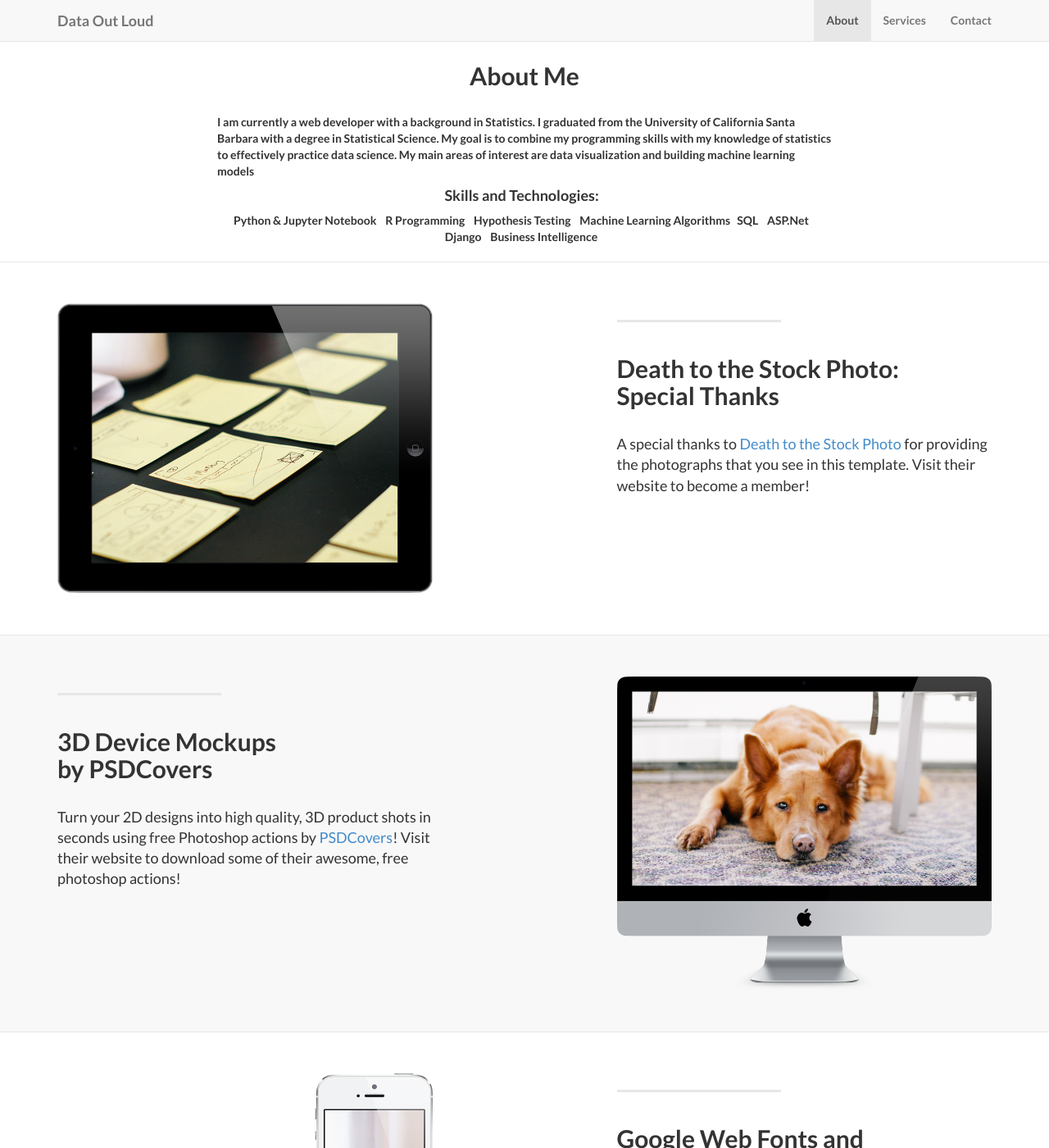
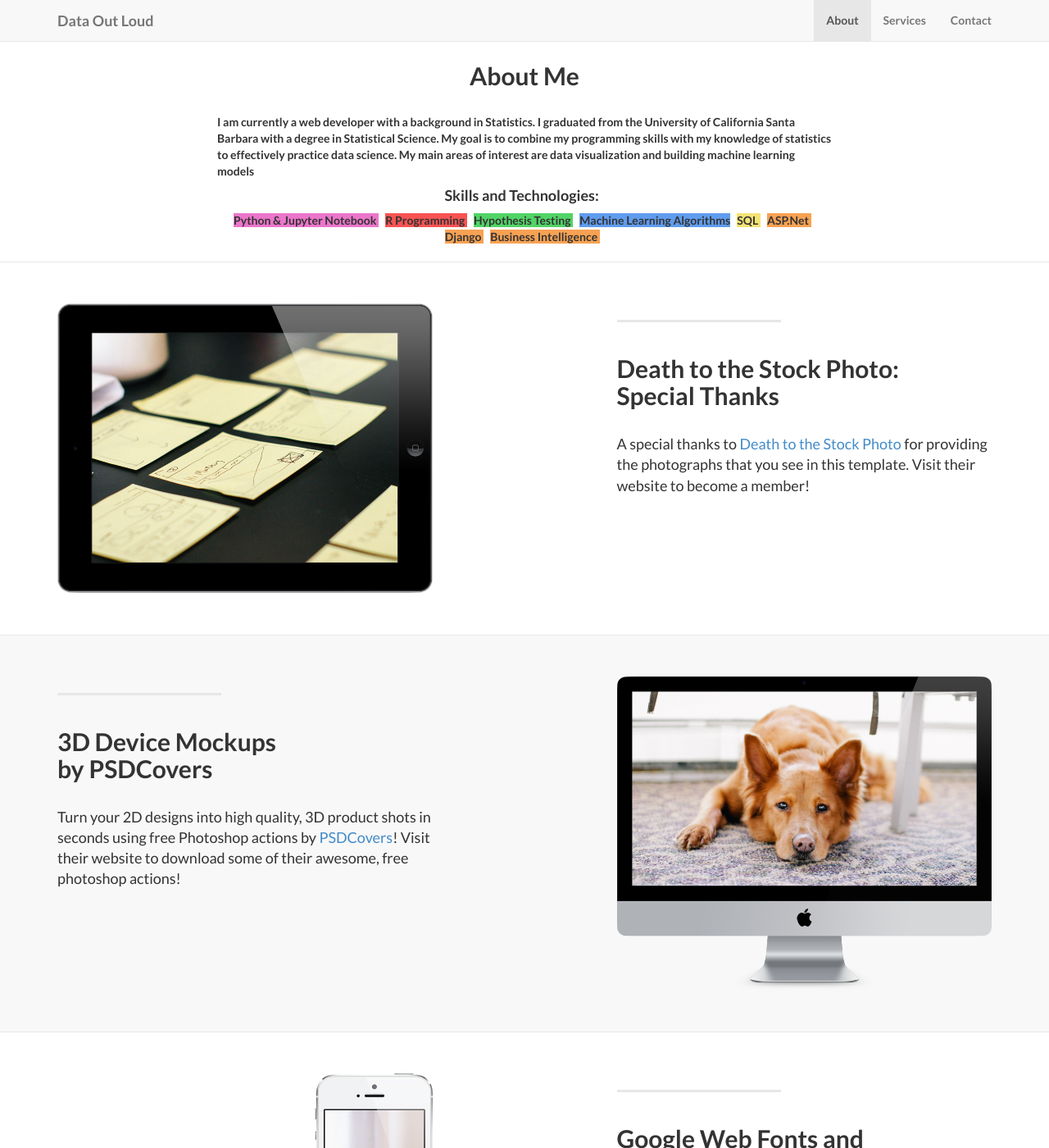
Before and after one commit to robinphetsa/robinphetsa.github.io, a Jekyll site: the page built from index.html, in a window 1280 px wide and 1400 px high, scrolled down 761 px. Shown: the whole window at 82% size. Built offline with Jekyll 4.4.1, drawn with Linux system fonts in a browser that asks for light colours.

Commit message:
Update landing-page.css

```diff
--- a/css/landing-page.css
+++ b/css/landing-page.css
@@ -184,3 +184,53 @@ header .technology span {
 	font-weight:bold;
 	padding:5px 8px 5px 8px;
 }
+
+/* Background */
+
+.br-white{
+	background:#fff !important;
+}
+
+.br-black{
+	background:#444 !important;
+}
+
+.br-grey{
+	background:#bbb !important;
+}
+
+.br-red{
+	background:#f75353 !important;
+}
+
+.br-green{
+	background:#51d466 !important;
+}
+
+.br-lblue{
+	background:#32c8de !important;
+}
+
+.br-blue{
+	background:#609cee !important;
+}
+
+.br-brown{
+	background:#c27256 !important;
+}
+
+.br-pink{
+	background:#eb76cb !important;
+}
+
+.br-orange{
+	background:#f7a253 !important;
+}
+
+.br-yellow{
+	background:#f4e375 !important;
+}
+
+.br-purple{
+	background:#cb79e6 !important;
+}
```
